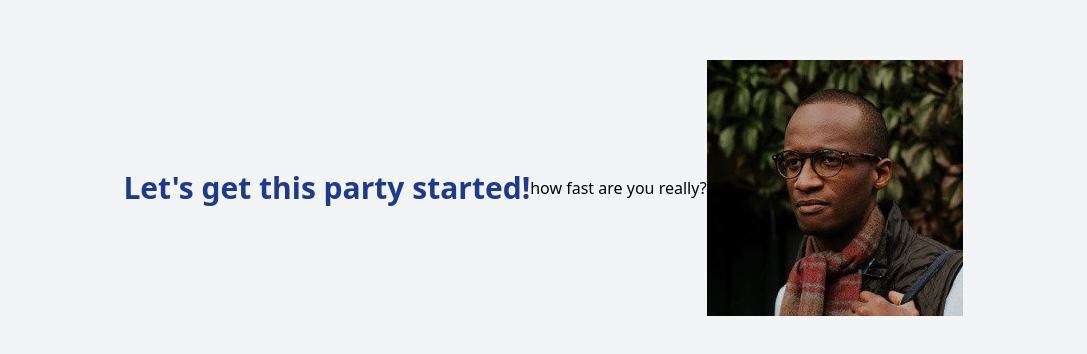
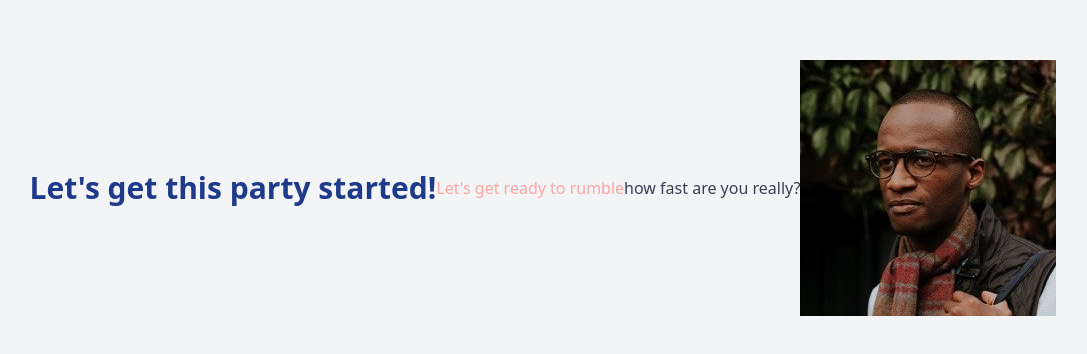
Before and after one commit to TannyWeb/chat-app-css, a website built with webpack: page src/html/index.html in a window 1280 px wide. Shown: the part 212-566 px from the top of the page, without its empty margins (97-1184 px from the left). Built offline with nearby package versions, Linux system fonts and the light colour scheme; files whose address does not match are found by name.

```diff
--- a/src/html/index.html
+++ b/src/html/index.html
@@ -12,8 +12,8 @@
 <body class="font-sans bg-gray-100">
   <div class="min-h-screen flex items-center justify-center">
     <h1 class="text-3xl font-bold text-blue-900">Let's get this party started!</h1>
-
-    <p>how fast are you really?</p>
+    <h3 class=" text-red-300">Let's get ready to rumble</h3>
+    <p class=" text-gray-700">how fast are you really?</p>
     <img src="../src/imgs/avatar.jpg" alt="" srcset="">
   </div>
 </body>
```
